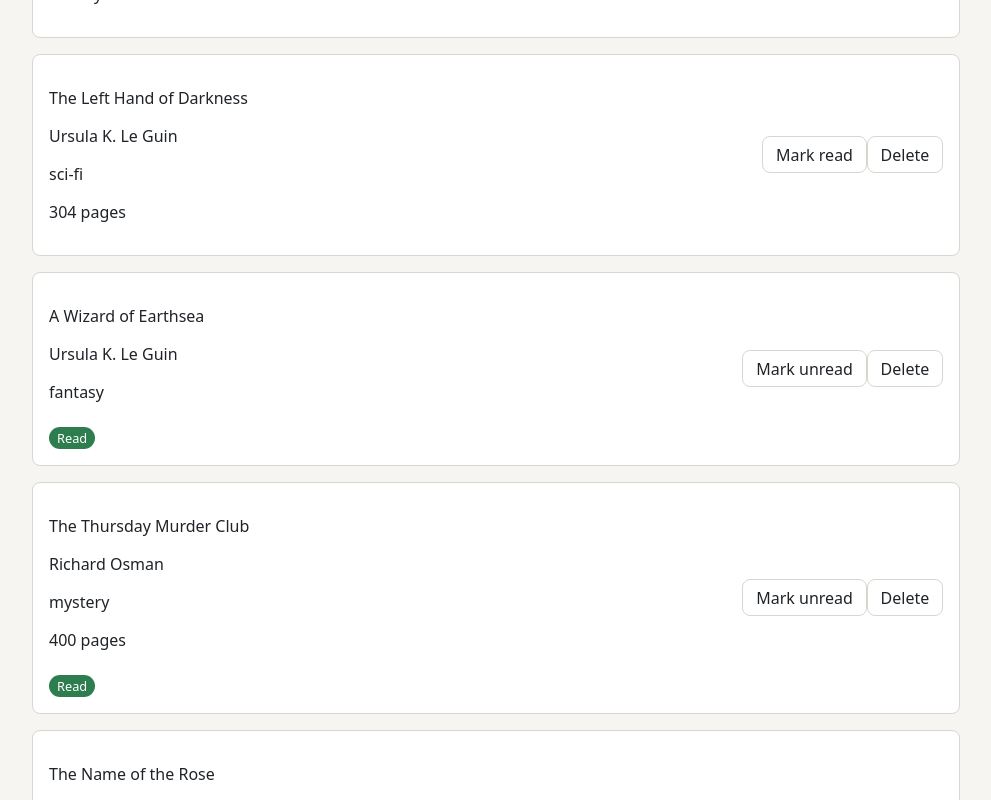
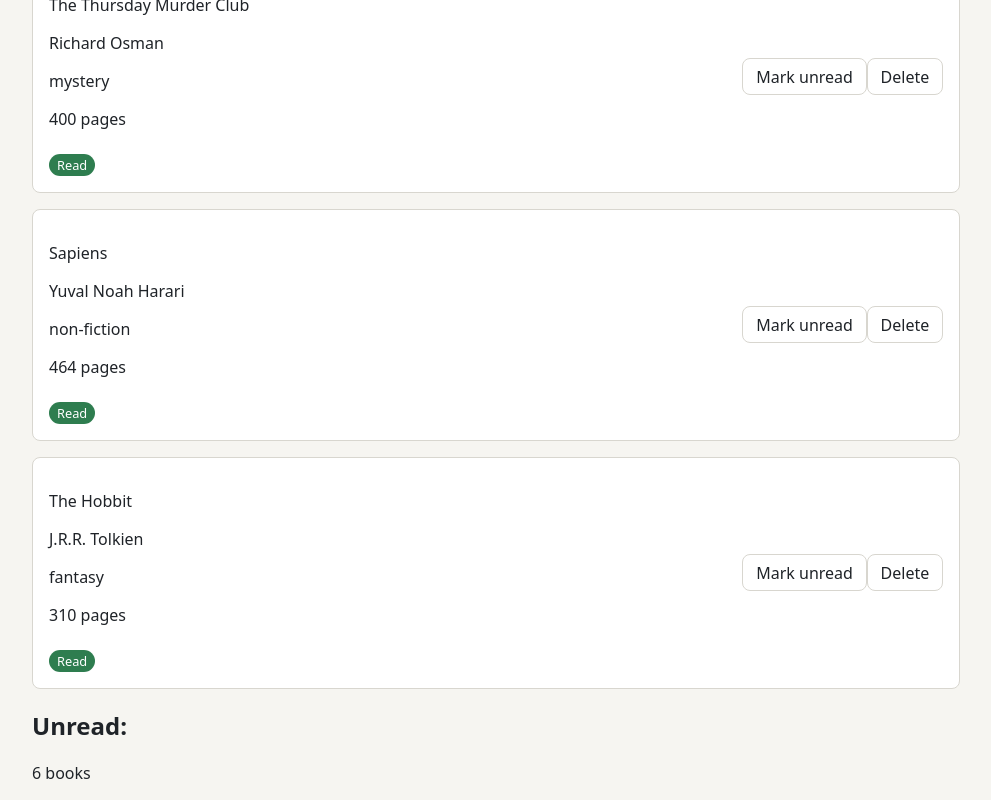
Before and after one commit to ameliapeters1/reading-list, a React (Vite) app: page / in a window 1280 px wide. Shown: the part 980-1780 px from the top of the page, without its empty margins (144-1135 px from the left). Built offline with nearby package versions, Linux system fonts and the light colour scheme.

Commit message:
Completed functionality of ResultCount so that it adapts to how many books are present in both the read and unread lists

```diff
--- a/src/App.tsx
+++ b/src/App.tsx
@@ -7,6 +7,9 @@ import { BOOKS } from "./data/books"
 
 
 function App(){
+  const readBooks = BOOKS.filter(book => book.is_read);
+  const unreadBooks = BOOKS.filter(book => !book.is_read);
+
   return (
     <div className="page">
       <Header/>
@@ -14,7 +17,8 @@ function App(){
       </div>
       <main tabIndex={2}>
         <ResultCount count={BOOKS.length}/>
-        <BookList books={BOOKS}/>
+        <BookList books={readBooks} heading="Read:"/>
+        <BookList books={unreadBooks} heading="Unread:"/>
       </main>
       <Footer/>
     </div>
--- a/src/components/BookList.tsx
+++ b/src/components/BookList.tsx
@@ -1,11 +1,13 @@
 import type { Book } from "../types"
 import BookCard from "./BookCard"
+import ResultCount from "./ResultCount";
 
 interface BookListProps {
   books: Book[];
+  heading?: string;
 }
 
-function BookList({books}:BookListProps){
+function BookList({books, heading}:BookListProps){
     let content;
 
     if (books.length ===0){
@@ -24,9 +26,16 @@ function BookList({books}:BookListProps){
         )
     }
 
-    return(<ul className="book-list">
-    {content}
-    </ul>)
+    // If there's no heading then skip it, also show the count for each book group (read/unread)
+    return(
+    <>
+        {heading && <h2 className="list-heading">{heading}</h2>}
+        <ResultCount count={books.length} label={books.length === 1 ? "book" : "books"} />
+        <ul className="book-list">
+            {content}
+        </ul>
+    </>
+    )
 }
 
 
```
